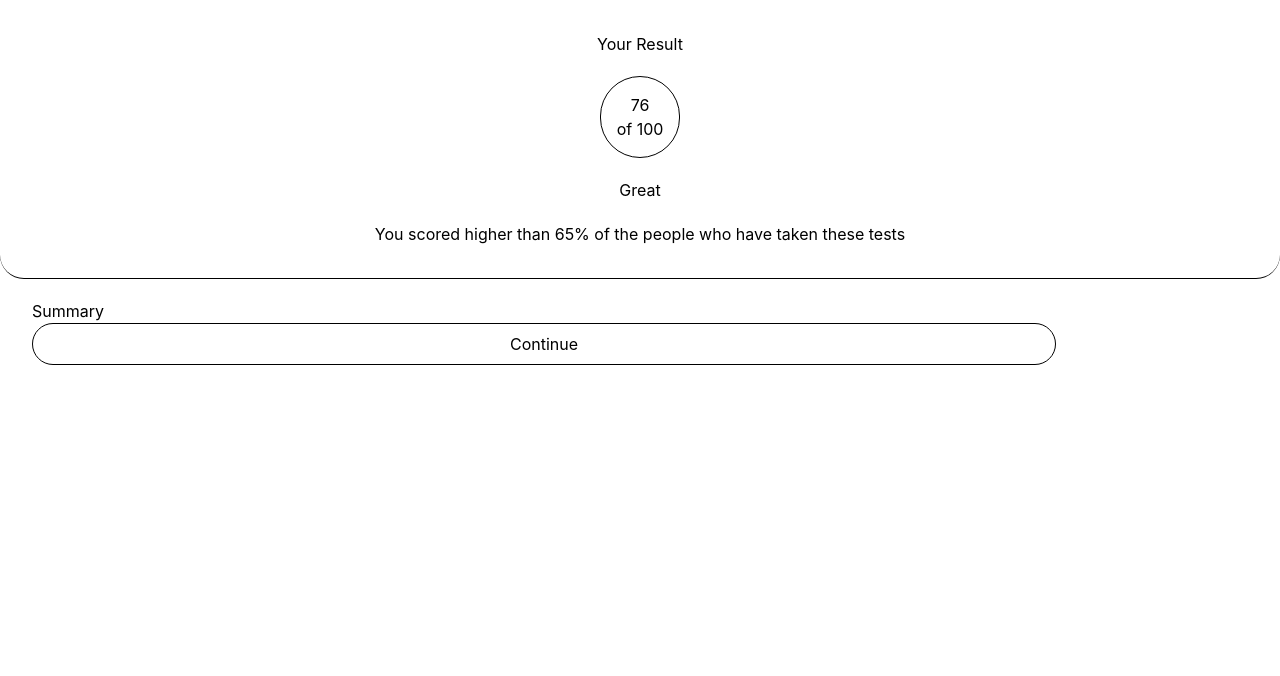
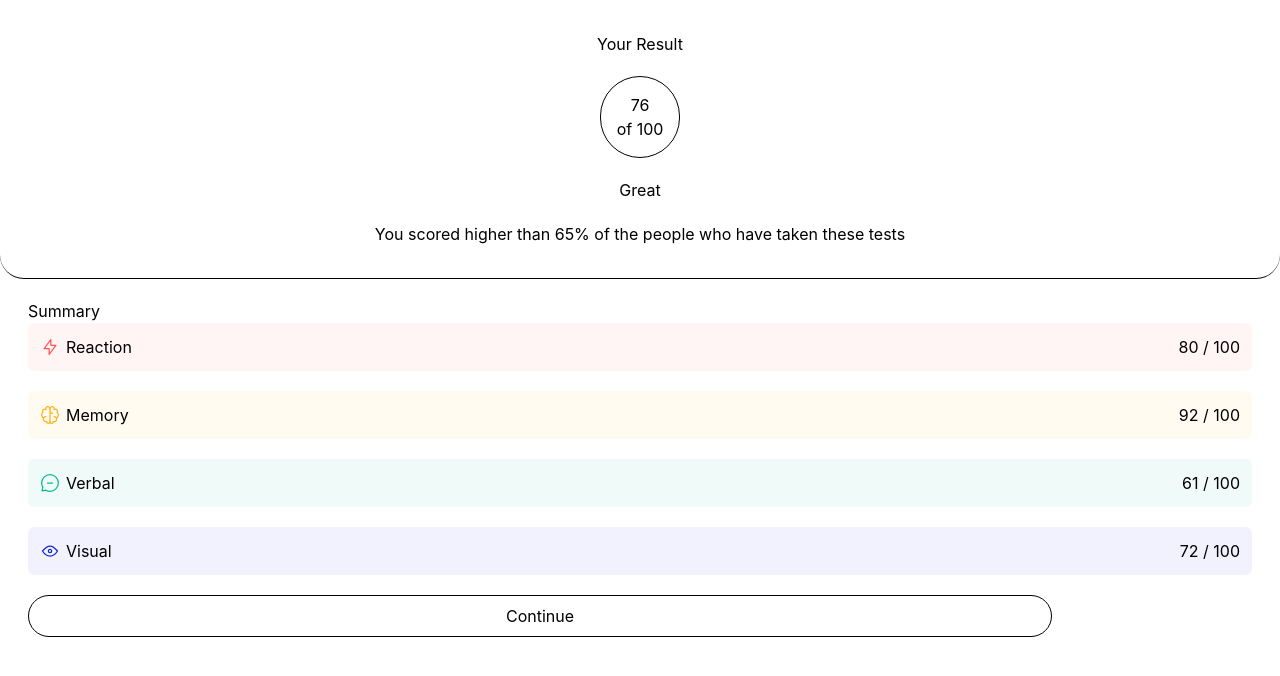
Before and after one commit to Gina-bun/SCAMP-frontend-mentorship-tasks, a React (Vite) app in the folder Result-Summary-Component/: page / in a window 1280 px wide. Shown: the top 676 px of the page. Built offline with nearby package versions, Linux system fonts and the light colour scheme.

Commit message:
feat: add summary section

```diff
--- a/Result-Summary-Component/src/App.jsx
+++ b/Result-Summary-Component/src/App.jsx
@@ -1,11 +1,12 @@
-import { SummaryCard } from './SummaryCard'
+import { SummaryCard } from './SummaryCard.jsx'
+import data from "./data.json"
 import './App.css'
 
 function App() {
 
   return (
     <>
-      <SummaryCard/>
+      <SummaryCard data={data}/>
     </>
   )
 }
--- a/Result-Summary-Component/src/SummaryCard.jsx
+++ b/Result-Summary-Component/src/SummaryCard.jsx
@@ -1,4 +1,16 @@
-export function SummaryCard(){
+export function SummaryCard({data}){
+
+// - Light red: hsl(0, 100%, 67%)
+// - Orangey yellow: hsl(39, 100%, 56%)
+// - Green teal: hsl(166, 100%, 37%)
+// - Cobalt blue: hsl(234, 85%, 45%)
+    const colours = {
+        Reaction: "hsla(0, 100%, 67%, 0.06)",
+        Memory: "hsla(39, 100%, 56%, 0.06)",
+        Verbal: "hsla(166, 100%, 37%, 0.06)",
+        Visual: "hsla(234, 85%, 45%, 0.06)",
+    }
+
     return (
         <>
           <div className="container">
@@ -14,10 +26,28 @@ export function SummaryCard(){
                 <p>You scored higher than 65% of the people who have taken these tests</p>
             </div>
 
-            <div className="summary py-5 px-8">
+            <div className="summary py-5 px-7">
                 <h3>Summary</h3>
                 {/* list content here */}
-                <button className="border rounded-3xl p-2 w-[80vw]">Continue</button>
+                <div className="summary-items flex flex-col gap-y-5">
+                    {
+                         data.map((dataObj) => {
+                    return  <div
+                            className="flex justify-between py-3 rounded-md px-3"
+                            style={{backgroundColor: colours[dataObj.category]}}
+                            key={dataObj.category}>
+
+                                <div className={`flex gap-1.5`} >
+                                   <img className="" src={dataObj.icon} alt={`${dataObj.category} icon`} />
+                                   <p> {dataObj.category}</p>
+                                </div>
+                                <p>{dataObj.score} / 100</p>
+                            </div>
+
+                        })
+                    }
+                </div>
+                <button className="border rounded-3xl p-2 w-[80vw] mt-5">Continue</button>
             </div>
           </div>
         </>
--- a/Result-Summary-Component/public/data.json
+++ b/Result-Summary-Component/src/data.json
@@ -2,21 +2,21 @@
   {
     "category": "Reaction",
     "score": 80,
-    "icon": "./assets/images/icon-reaction.svg"
+    "icon": "/src/assets/images/icon-reaction.svg"
   },
   {
     "category": "Memory",
     "score": 92,
-    "icon": "./assets/images/icon-memory.svg"
+    "icon": "/src/assets/images/icon-memory.svg"
   },
   {
     "category": "Verbal",
     "score": 61,
-    "icon": "./assets/images/icon-verbal.svg"
+    "icon": "/src/assets/images/icon-verbal.svg"
   },
   {
     "category": "Visual",
     "score": 72,
-    "icon": "./assets/images/icon-visual.svg"
+    "icon": "/src/assets/images/icon-visual.svg"
   }
 ]
```
